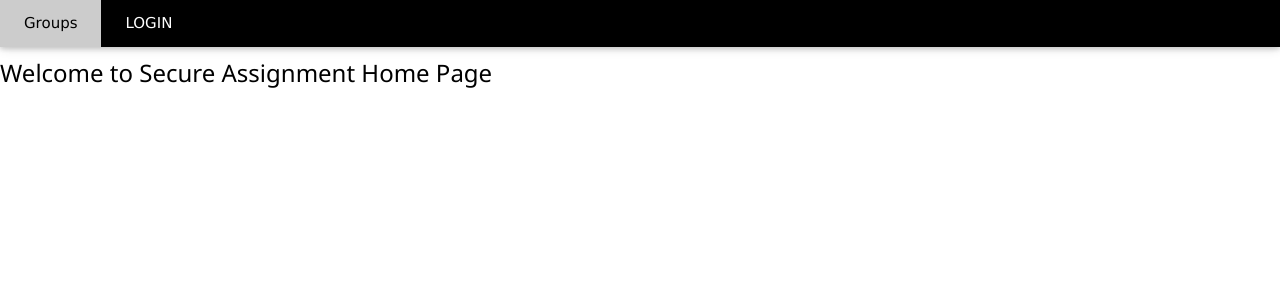
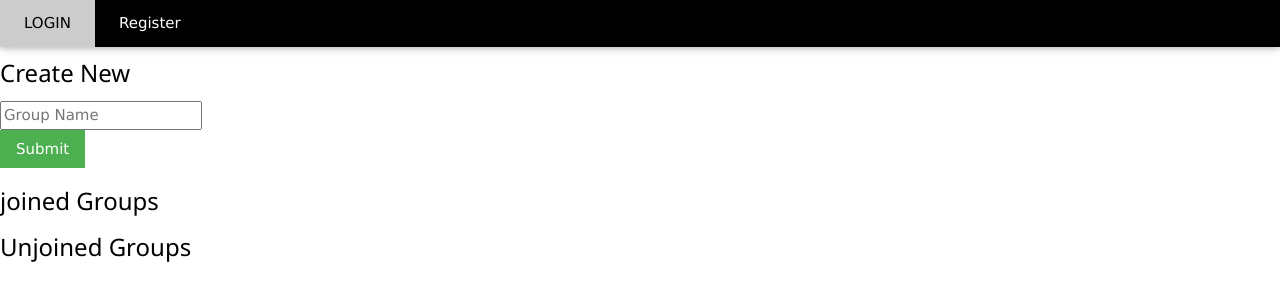
Before and after one commit to sToor16/Content-Share-Cloud-Secure-Application, a Flask app: template templates/nonAdmin/groups.html in a window 1280 px wide. Shown: the top 301 px of the page. Run offline with Flask 2, Linux system fonts and the light colour scheme; the template is opened without the code that fills it, so the values that code supplies are empty.

Commit message:
make groups

```diff
--- a/controller/common.py
+++ b/controller/common.py
@@ -47,12 +47,13 @@ def login():
                     hasPw = result[0]['password']
                     if bcrypt.check_password_hash(hasPw, password):
                         if result[0]['isActive'] == 1:
+                            session['userID'] = user_id
                             session['isActive'] = 'true'
                             if result[0]['isAdmin'] == 1:
                                 session['isAdmin'] = 'true'
                                 return redirect('/admin/users')
                             else:
-                                return redirect('/groups')
+                                return redirect('groups')
                         else:
                             print("user not active")
                     else:
--- a/templates/common/navigationBar.html
+++ b/templates/common/navigationBar.html
@@ -10,17 +10,17 @@
             <div class="w3-top">
               <div class="w3-bar w3-black w3-card">
 
-                {% if session['isAdmin'] == 'true' %}
-                    <a href="../admin/users.html" class="w3-bar-item w3-button w3-padding-large">Users</a>
-                    <a href="../admin/groups.html" class="w3-bar-item w3-button w3-padding-large">Groups</a>
-                {% else %}
-                    <a href="/groups.html" class="w3-bar-item w3-button w3-padding-large">Groups</a>
-                {% endif %}
-
                 {% if session['isActive'] == 'true' %}
+                    {% if session['isAdmin'] == 'true' %}
+                        <a href="../admin/users.html" class="w3-bar-item w3-button w3-padding-large">Users</a>
+                        <a href="../admin/groups.html" class="w3-bar-item w3-button w3-padding-large">Groups</a>
+                    {% else %}
+                        <a href="/groups" class="w3-bar-item w3-button w3-padding-large">Groups</a>
+                    {% endif %}
                     <a href="/logout" class="w3-bar-item w3-button w3-padding-large">LOGOUT</a>
                 {% else %}
                     <a href="/login" class="w3-bar-item w3-button w3-padding-large">LOGIN</a>
+                    <a href="/register" class="w3-bar-item w3-button w3-padding-large">Register</a>
                 {% endif %}
 
               </div>
--- a/templates/nonAdmin/groups.html
+++ b/templates/nonAdmin/groups.html
@@ -4,6 +4,18 @@
     </head>
     <body>
         {% include 'common/navigationBar.html' %}<br><br>
-        <h3>Welcome to Secure Assignment Home Page</h3>
+        <div>
+            <h3><span>Create New</span></h3>
+            <form method="post" action="/createGroup">
+                <input type="text" name="name" placeholder="Group Name"><br>
+                <input type="submit" class="w3-button w3-green">
+            </form>
+        </div>
+        <div>
+            <h3><span>joined Groups</span></h3>
+        </div>
+        <div>
+            <h3><span>Unjoined Groups</span></h3>
+        </div>
     </body>
 </html>
```
Also changed, not shown: controller/nonAdmin.py (+26 -3 lines).
